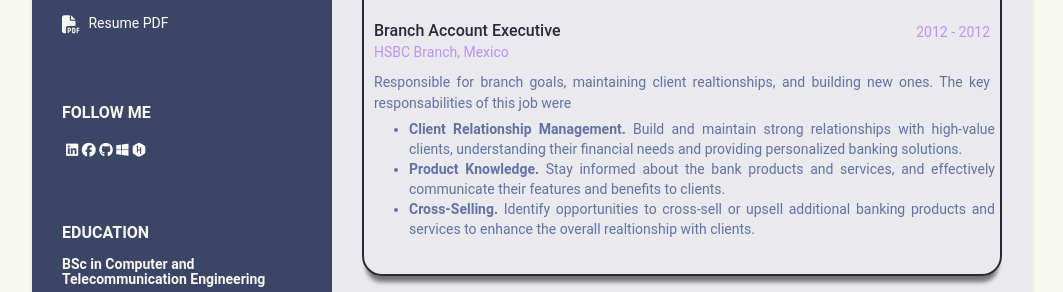
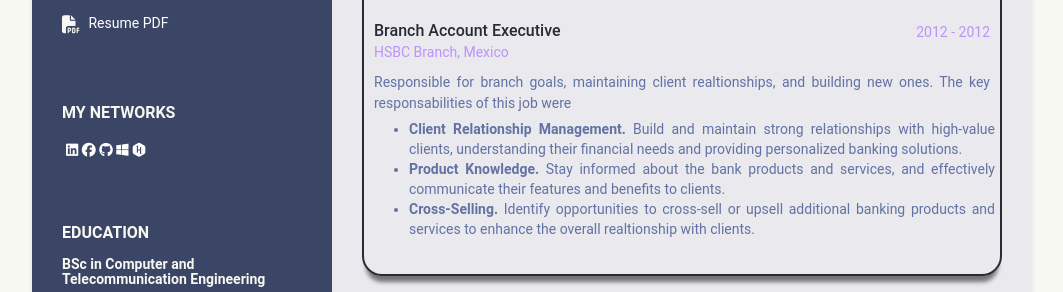
Before and after one commit to RicardoUAMmx/webcode, a Jekyll site: the page built from index.html, in a window 1280 px wide and 1400 px high, scrolled down 1346 px. Shown: the part 154-446 px from the top of the window, without its empty margins (108-1171 px from the left). Built offline with Jekyll 4.4.1, drawn with Linux system fonts in a browser that asks for light colours.

Commit message:
Adding: Padding at Social networks

```diff
--- a/_includes/socialnets.html
+++ b/_includes/socialnets.html
@@ -2,7 +2,7 @@
 <div class="socialnets-container container-block">
 
 <h2 class="container-block-title">
-  Follow me
+  My Networks
 </h2>
 
 <div class="hashtags">
--- a/_sass/_base.scss
+++ b/_sass/_base.scss
@@ -101,7 +101,9 @@
   .profile {
     margin-bottom: 15px;
   }
-
+  .socialnets-container {
+    padding: 30px;
+  }
   .avatar {
     //used for profile image
     max-width: 250px;
```
